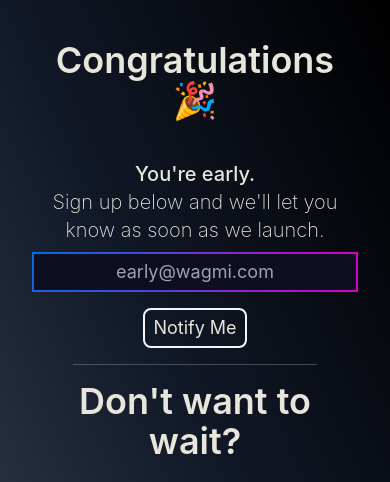
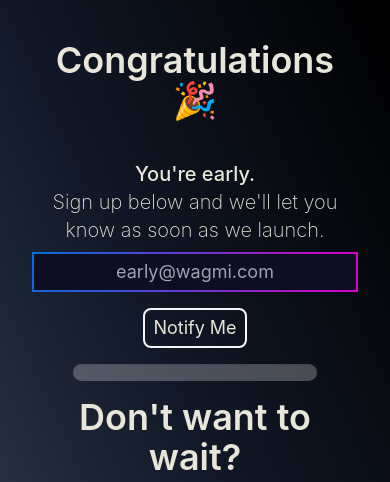
Before and after one commit to SJDunkelman/enclosed.money, an Astro site: page /join in a window 390 px wide. Shown: the top 482 px of the page. Built offline with nearby package versions, Linux system fonts and the light colour scheme; Astro itself is replaced by a stand-in of ours; a web font is replaced by a local one.

Commit message:
fixed hr line on mobile

```diff
--- a/src/pages/join.astro
+++ b/src/pages/join.astro
@@ -18,7 +18,7 @@
                 <input type="submit" value="Notify Me" class=" border-light-black dark:border-ghost-white rounded-lg border-2 px-2 py-1 w-min">
             </form> -->
             <EmailSignup client:load />
-            <div class="border-t-[1px] w-3/4 opacity-25 bg-white rounded-2xl" />
+            <div class="border-t-[1px] w-3/4 opacity-25 bg-white rounded-2xl py-2" />
             <div class="flex flex-col font-extralight">
                 <h1 class="text-4xl pb-6 font-semibold">Don&apos;t want to wait?</h1>
                 <p>Join us in building <span class="text-gradient font-medium">Enclosed Money DAO</span></p>
```
